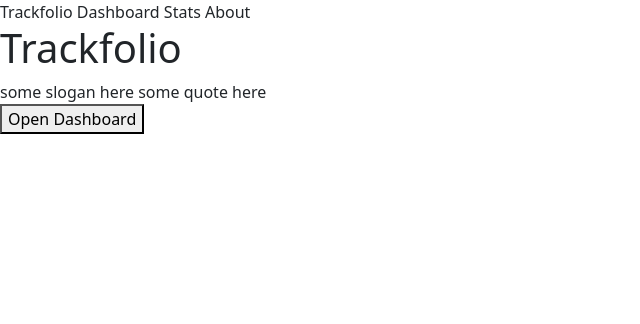
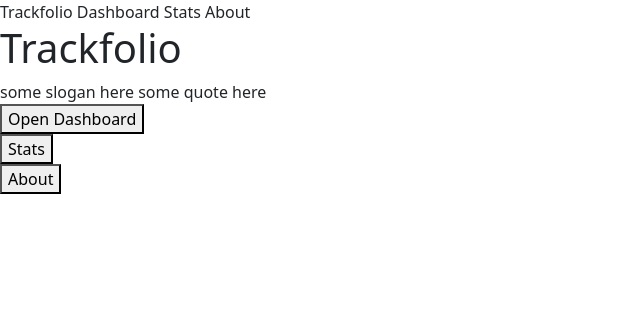
Before and after one commit to saiusesgithub/Trackfolio, a Flask app: page / in a window 1280 px wide. Shown: the top 324 px of the page, without its empty margins (0-640 px from the left). Run offline with Flask 3, Linux system fonts and the light colour scheme; some libraries are stand-ins or nearby versions.

Commit message:
Add stats and about pages, update index with navigation links

```diff
--- a/app.py
+++ b/app.py
@@ -41,3 +41,28 @@ def delete(id):
     else:
         book = db.execute("SELECT * FROM books WHERE id= ?",id)[0]
         return render_template("delete.html",book = book)
+
+
+@app.route('/stats',methods=['GET','POST'])
+def stats():
+    completed_books = 0
+    to_read_books = 0
+    read_books = 0
+    total_pages_read = 0
+    status = db.execute("SELECT completion_status as s,pages as p FROM books")
+    print(status)
+    for dict in status:
+        if dict['s'] == 'completed':
+            completed_books+=1
+            total_pages_read+=dict['p']
+        elif dict['s'] == 'to-read':
+            to_read_books+=1
+        elif dict['s'] == 'read':
+            read_books+=1
+
+    return render_template("stats.html",completed_books=completed_books,to_read_books=to_read_books,read_books=read_books,total_pages_read=total_pages_read)
+
+
+@app.route("/about",methods=["GET","POST"])
+def about():
+    return render_template("about.html")
--- a/templates/index.html
+++ b/templates/index.html
@@ -10,4 +10,11 @@ some quote here
     <button type="submit">Open Dashboard</button>
 </form>
 
+<form action="/stats" method="get">
+    <button type="submit">Stats</button>
+</form>
+
+<form action="/about" method="get">
+    <button type="submit">About</button>
+</form>
 {% endblock %}
```
Also changed, not shown: templates/about.html (added, +13 -0 lines), templates/stats.html (+10 -0 lines), trackfolio.db.
